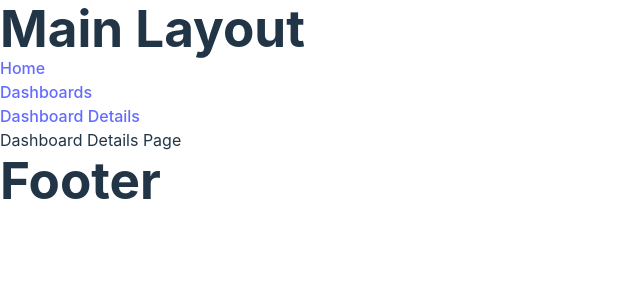
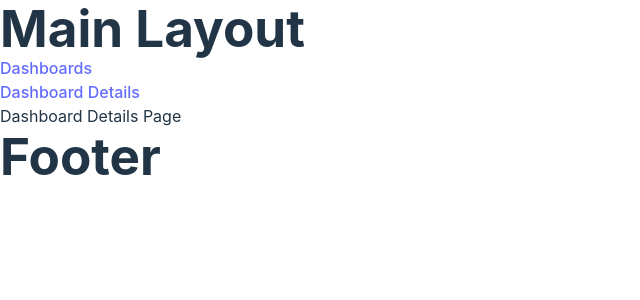
Before and after one commit to HodynskyiYK/my-dashboard-app-vite, a React (Vite) app: page /dashboards/1 in a window 1280 px wide. Shown: the top 300 px of the page, without its empty margins (0-640 px from the left). Built offline with nearby package versions, Linux system fonts and the light colour scheme.

Commit message:
Removed HomePage adn added redirect

```diff
--- a/src/app/providers/router/index.tsx
+++ b/src/app/providers/router/index.tsx
@@ -1,5 +1,5 @@
-import { createBrowserRouter } from "react-router-dom";
-import { HomePage, DashboardsPage, DashboardDetailsPage } from "@/pages";
+import { createBrowserRouter, Navigate } from "react-router-dom";
+import { DashboardsPage, DashboardDetailsPage } from "@/pages";
 import { MainLayout } from "@/widgets";
 
 export const router = createBrowserRouter([
@@ -9,7 +9,7 @@ export const router = createBrowserRouter([
     children: [
       {
         index: true,
-        element: <HomePage />,
+        element: <Navigate to="/dashboards" replace />,
       },
       {
         path: "/dashboards",
--- a/src/pages/home-page/HomePage.tsx
+++ /dev/null
@@ -1,5 +0,0 @@
-export function HomePage() {
-    return (
-        <div>Home Page</div>
-    );
-}
--- a/src/pages/home-page/index.ts
+++ /dev/null
@@ -1 +0,0 @@
-export { HomePage } from "./HomePage";
--- a/src/pages/index.ts
+++ b/src/pages/index.ts
@@ -1,3 +1,2 @@
-export { HomePage } from "./home-page";
 export { DashboardsPage } from "./dashboards-page";
 export { DashboardDetailsPage } from "./dashboard-details-page";
--- a/src/widgets/sidebar/Sidebar.tsx
+++ b/src/widgets/sidebar/Sidebar.tsx
@@ -3,9 +3,6 @@ import { Link } from "react-router-dom";
 export function Sidebar() {
     return (
         <ul>
-            <li>
-                <Link to="/">Home</Link>
-            </li>
             <li>
                 <Link to="/dashboards">Dashboards</Link>
             </li>
```
